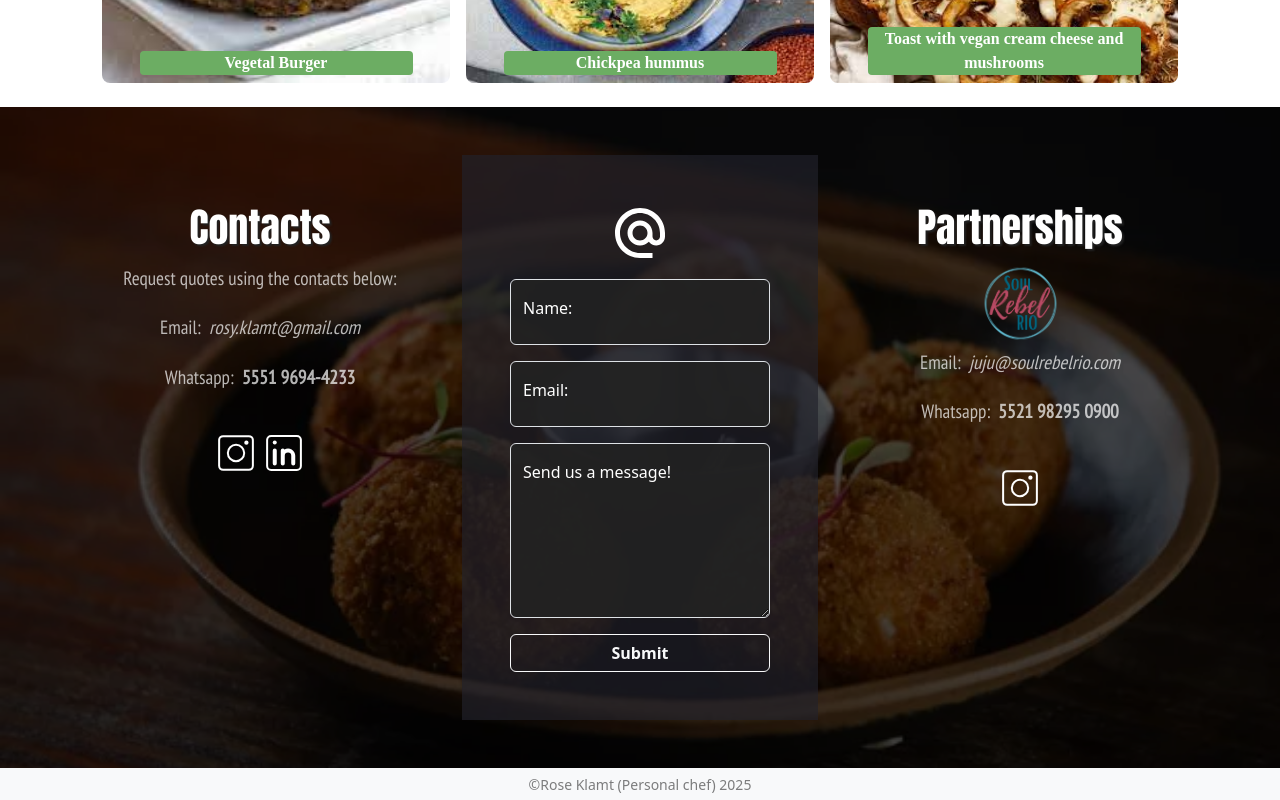
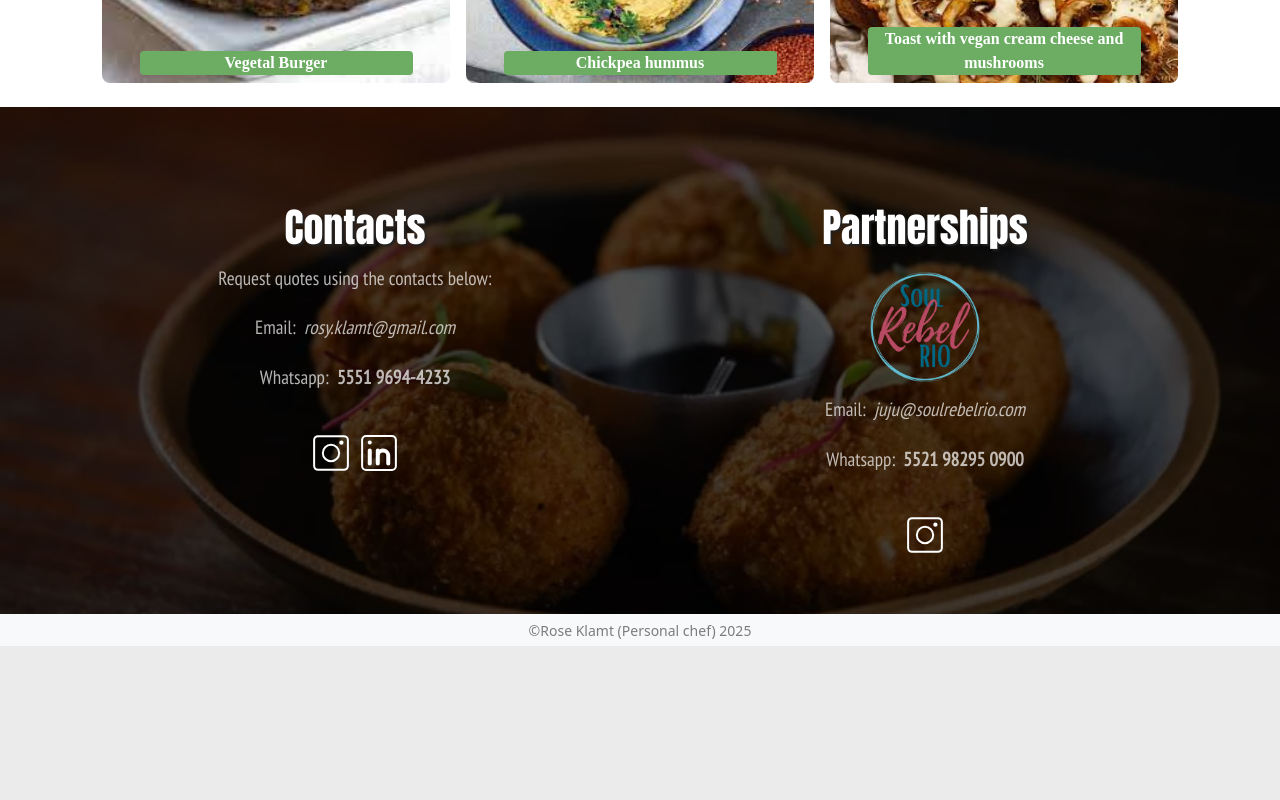
Before and after one commit to lindomarterra/chefadomicilio, a React (Vite) app: page /pagegaleria in a window 1280 px wide. Shown: the part 1594-2394 px from the top of the page. After the commit the page ends 2240 px from the top, so only its background shows below. Built offline with nearby package versions, Linux system fonts and the light colour scheme; a web font is replaced by a local one.

Commit message:
deleting form

```diff
--- a/src/layout/Contato/Footer.jsx
+++ b/src/layout/Contato/Footer.jsx
@@ -1,6 +1,5 @@
 import { Link } from 'react-router-dom'
 import './Footer.css'
-import Form from './Form'
 import SoulRebelRioLogo from '../../images/icon/soulRebelRioLogo.png'
 import { CiInstagram, CiLinkedin } from 'react-icons/ci'
 import CopyRight from './CopyRight'
@@ -16,7 +15,7 @@
       <section>
         <div className="container py-5 ">
           <div className="row">
-            <div className="col-md-6 col-lg-4">
+            <div className="col-md-6">
               <div className="text-center py-5">
                 <h5
                   style={{
@@ -64,10 +63,7 @@
                 </div>
               </div>
             </div>
-            <div className="col-md-6 col-lg-4">
-              <Form />
-            </div>
-            <div className="col-md-6 col-lg-4">
+            <div className="col-md-6">
               <div className="text-center pt-5">
                 <h5
                   style={{
```
